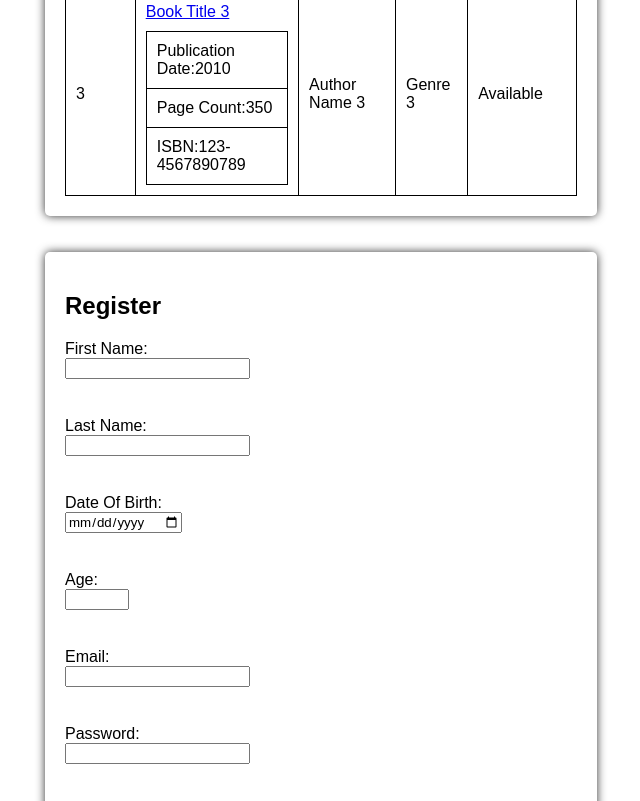
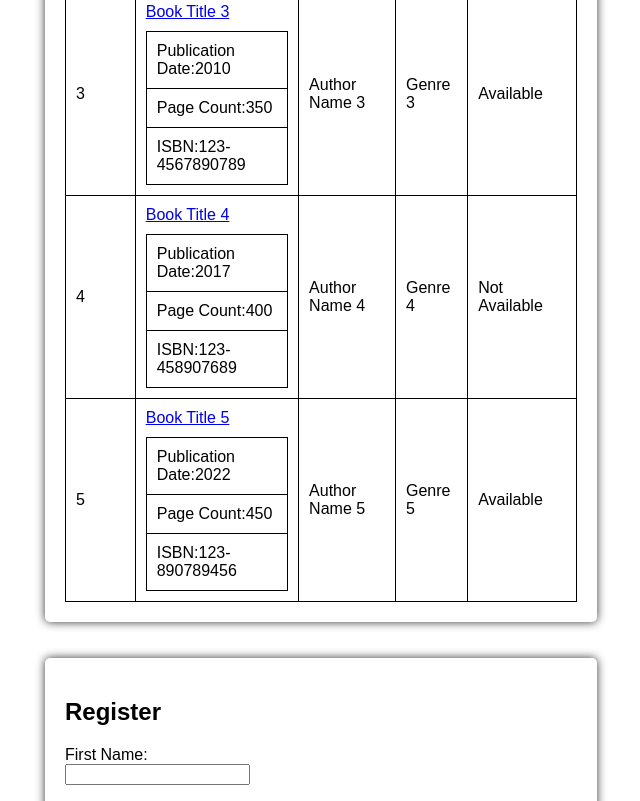
Before and after one commit to rockeykumarmuz/frontend-test2-august, a plain HTML site: page index.html in a window 1280 px wide. Shown: the part 632-1433 px from the top of the page, without its empty margins (319-959 px from the left). Drawn offline with Linux system fonts and the light colour scheme.

Commit message:
done assignment2

```diff
--- a/index.html
+++ b/index.html
@@ -83,6 +83,45 @@
                 <TD class="table2"> Available </TD>
                 </TD>
                 </TR>
+
+                <TD class="table2"> 4 </TD>
+                <TD class="table1 table2"><a href="#">Book Title 4</a>
+                    <table class="top">
+                        <tr>
+                            <td>Publication Date:2017</td>
+                        </tr>
+                        <tr>
+                            <td>Page Count:400</td>
+                        </tr>
+                        <tr>
+                            <td>ISBN:123-458907689</td>
+                        </tr>
+                    </table>
+                <TD class="table2"> Author Name 4</TD>
+                <TD class="table2"> Genre 4 </TD>
+                <TD class="table2">Not Available </TD>
+                </TD>
+                </TR>
+
+                <TD class="table2"> 5</TD>
+                <TD class="table1 table2"><a href="#">Book Title 5</a>
+                    <table class="top">
+                        <tr>
+                            <td>Publication Date:2022</td>
+                        </tr>
+                        <tr>
+                            <td>Page Count:450</td>
+                        </tr>
+                        <tr>
+                            <td>ISBN:123-890789456</td>
+                        </tr>
+                    </table>
+                <TD class="table2"> Author Name 5</TD>
+                <TD class="table2"> Genre 5 </TD>
+                <TD class="table2"> Available </TD>
+                </TD>
+                </TR>
+
             </TABLE>
         </div>
     </section><br><br>
```
